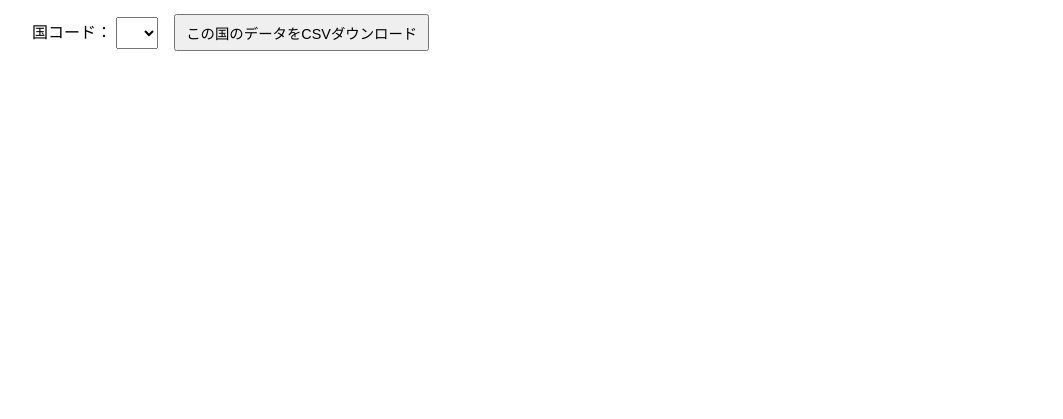
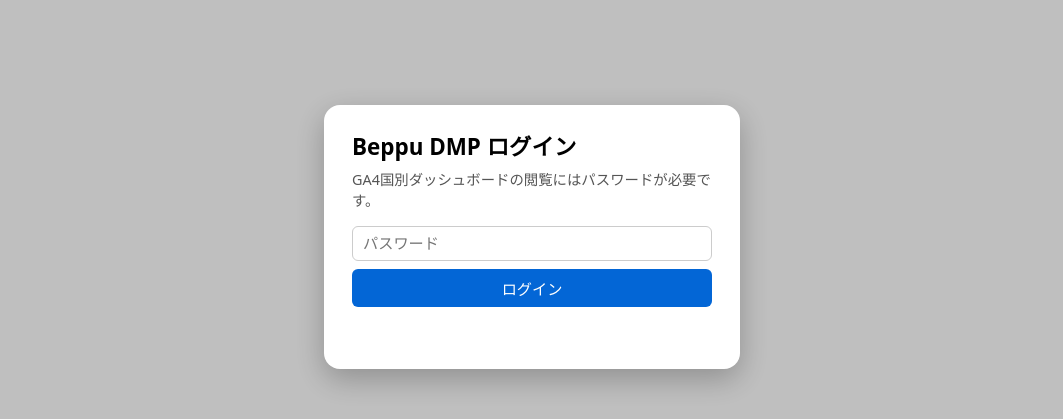
Before and after one commit to victoryoubi/beppu-dmp-ui, a plain HTML site: page ga_country.html in a window 1280 px wide. Shown: the part 163-582 px from the top of the page, without its empty margins (108-1171 px from the left). Drawn offline with nearby package versions, Linux system fonts and the light colour scheme; no server answers.

Commit message:
Update ga_country.html

```diff
--- a/ga_country.html
+++ b/ga_country.html
@@ -62,9 +62,88 @@
       color: #555;
       margin-top: 0.5rem;
     }
+
+    /* --- 簡易ログイン用スタイル --- */
+    .login-wrapper {
+      position: fixed;
+      inset: 0;
+      display: flex;
+      align-items: center;
+      justify-content: center;
+      backdrop-filter: blur(4px);
+      background: rgba(0, 0, 0, 0.25);
+      z-index: 9999;
+    }
+    .login-card {
+      background: #ffffff;
+      border-radius: 16px;
+      padding: 24px 28px;
+      max-width: 360px;
+      width: 90%;
+      box-shadow: 0 10px 30px rgba(0, 0, 0, 0.25);
+    }
+    .login-card h1 {
+      font-size: 1.4rem;
+      margin-top: 0;
+      margin-bottom: 0.4rem;
+    }
+    .login-card p {
+      margin-top: 0;
+      margin-bottom: 1rem;
+      font-size: 0.9rem;
+      color: #555;
+    }
+    #loginForm {
+      display: flex;
+      flex-direction: column;
+      gap: 8px;
+    }
+    #passwordInput {
+      padding: 8px 10px;
+      font-size: 0.95rem;
+      border-radius: 6px;
+      border: 1px solid #ccc;
+    }
+    #loginForm button {
+      padding: 8px 10px;
+      font-size: 0.95rem;
+      border-radius: 6px;
+      border: none;
+      background: #0366d6;
+      color: #fff;
+      cursor: pointer;
+    }
+    #loginForm button:hover {
+      background: #024faa;
+    }
+    .login-error {
+      color: #d33;
+      font-size: 0.8rem;
+      min-height: 1em;
+    }
   </style>
 </head>
 <body>
+  <!-- ▼ ログイン画面 -->
+  <div id="login" class="login-wrapper">
+    <div class="login-card">
+      <h1>Beppu DMP ログイン</h1>
+      <p>GA4国別ダッシュボードの閲覧にはパスワードが必要です。</p>
+      <form id="loginForm">
+        <input
+          id="passwordInput"
+          type="password"
+          placeholder="パスワード"
+          autocomplete="off"
+        />
+        <button type="submit">ログイン</button>
+        <p id="loginError" class="login-error"></p>
+      </form>
+    </div>
+  </div>
+
+  <!-- ▼ 本文（最初は非表示） -->
+  <div id="app" style="display: none;">
     <h1>GA4：国別の月次推移</h1>
     <p>
       GA4のデータから、<strong>月別 × 国 × デバイス</strong>を集計し、国別の月次推移を表示しています。
@@ -105,7 +184,50 @@
         </table>
       </div>
     </section>
+  </div>
 
   <script src="main_ga_country.js"></script>
+
+  <!-- ▼ ログイン制御用スクリプト -->
+  <script>
+    (function () {
+      // ★ パスワードはここで設定（index と同じにしておく）
+      const PASSWORD = 'beppu2024';
+      const STORAGE_KEY = 'beppu_dmp_logged_in';
+
+      function showApp() {
+        document.getElementById('login').style.display = 'none';
+        document.getElementById('app').style.display = 'block';
+      }
+
+      document.addEventListener('DOMContentLoaded', function () {
+        const loggedIn = localStorage.getItem(STORAGE_KEY) === 'true';
+
+        if (loggedIn) {
+          // すでにログイン済みなら、そのまま表示
+          showApp();
+          return;
+        }
+
+        const form = document.getElementById('loginForm');
+        const passwordInput = document.getElementById('passwordInput');
+        const errorEl = document.getElementById('loginError');
+
+        form.addEventListener('submit', function (e) {
+          e.preventDefault();
+          const value = passwordInput.value.trim();
+
+          if (value === PASSWORD) {
+            localStorage.setItem(STORAGE_KEY, 'true');
+            showApp();
+          } else {
+            errorEl.textContent = 'パスワードが違います。';
+            passwordInput.value = '';
+            passwordInput.focus();
+          }
+        });
+      });
+    })();
+  </script>
 </body>
 </html>
```
Lines whose indentation alone changed are shown as unchanged.
